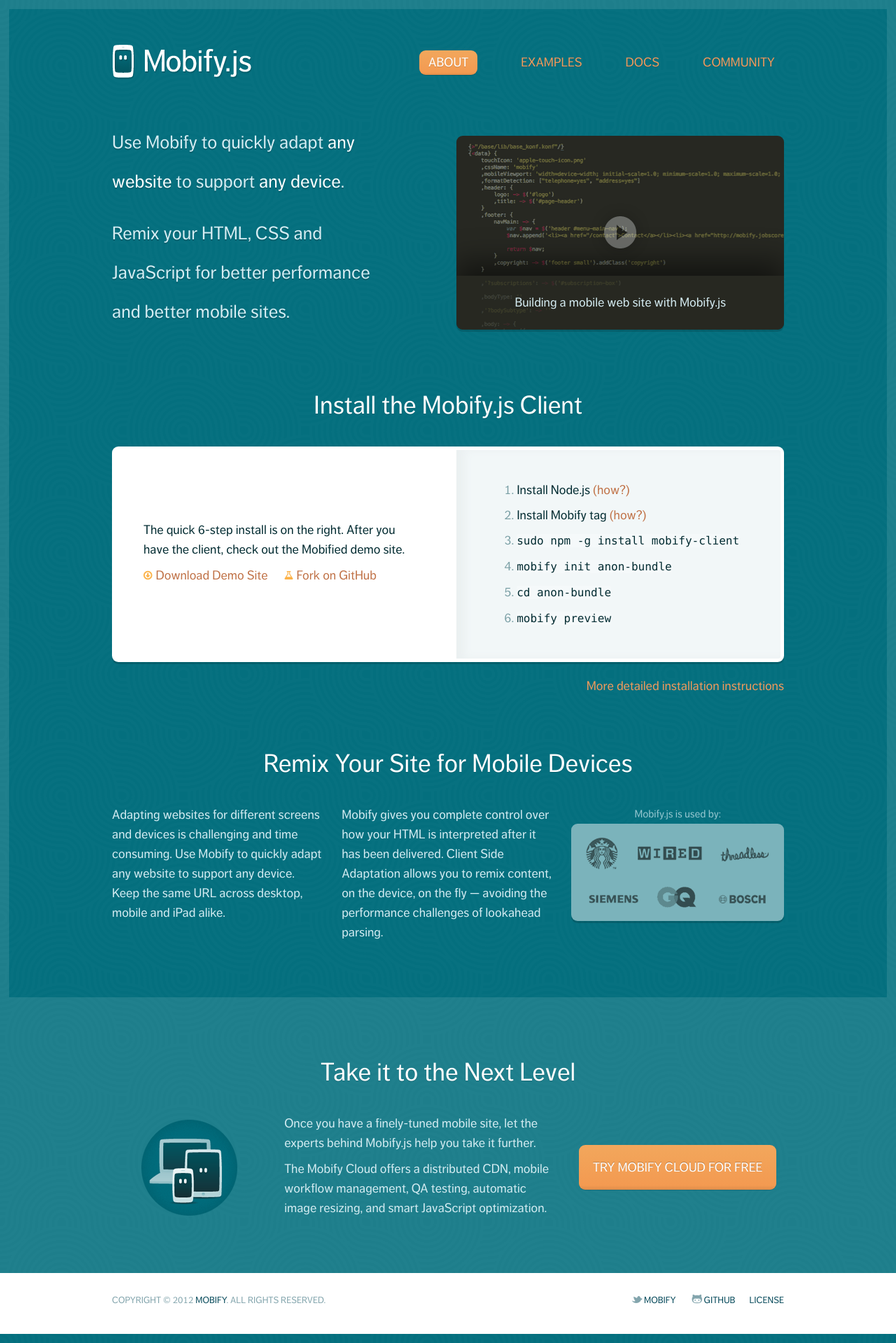
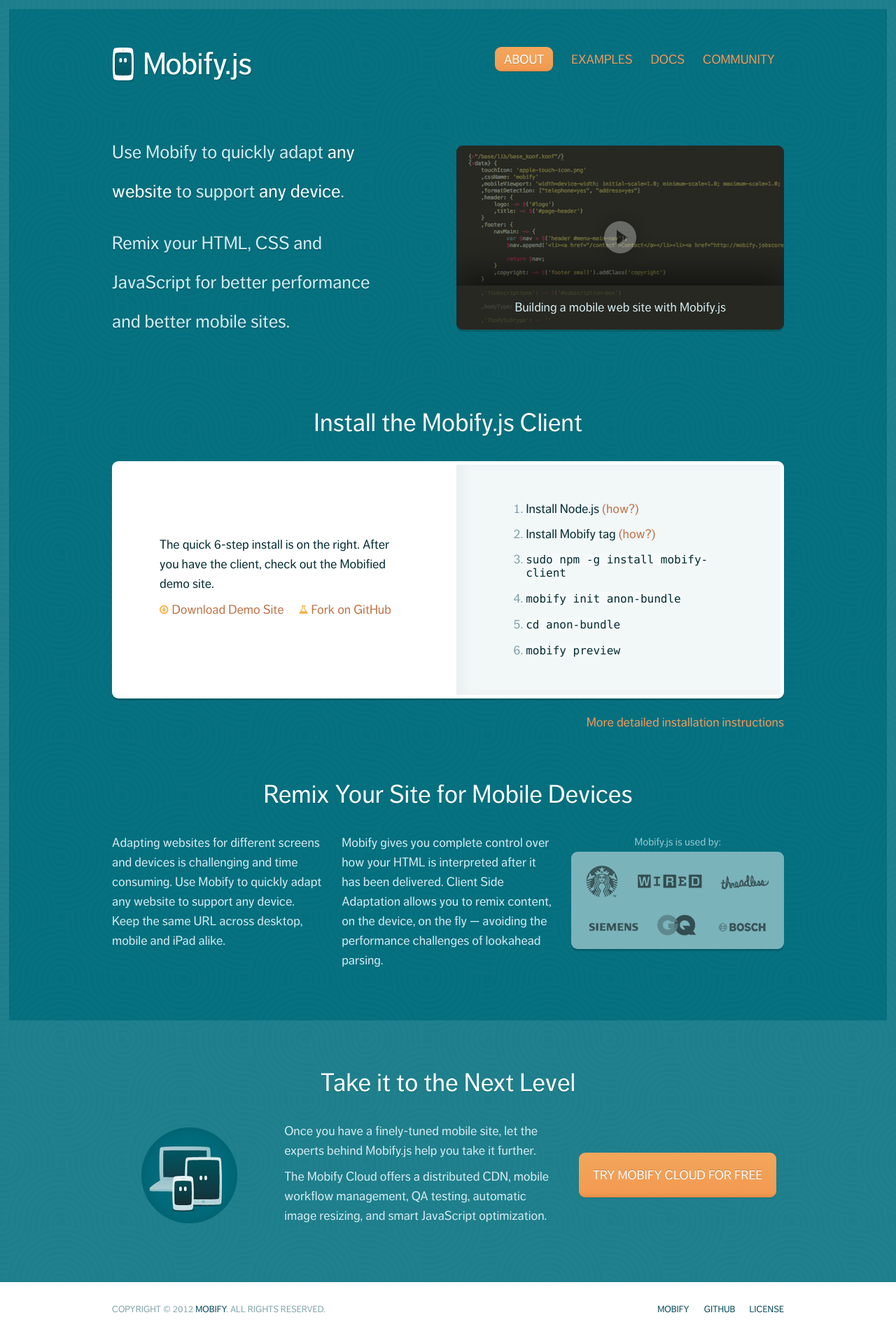
Before and after one commit to mobify/mobifyjs, a Jekyll site: the page built from www/index.html, in a window 1280 px wide. Shown: the whole page at 70% size. Built offline with Jekyll 4.4.1, drawn with Linux system fonts in a browser that asks for light colours.

Commit message:
Responsive is hard.

```diff
--- a/www/_includes/nav.html
+++ b/www/_includes/nav.html
@@ -3,11 +3,11 @@
 	                        <li>
 	                            <a href="/mobifyjs/" class="active rounded">About</a>
 	                        </li><li>
-	                            <a href="/mobifyjs/examples/demostore/">Examples</a>
+	                            <a href="/mobifyjs/examples/demostore/" class="rounded">Examples</a>
 	                        </li><li>
-	                            <a href="/mobifyjs/docs/">Docs</a>
+	                            <a href="/mobifyjs/docs/" class="rounded">Docs</a>
 	                        </li><li>
-	                            <a href="/mobifyjs/community/">Community</a>
+	                            <a href="/mobifyjs/community/" class="rounded">Community</a>
 	                        </li>
 	                    </ul><!-- .nav -->
 	                </div>
--- a/www/_layouts/base.html
+++ b/www/_layouts/base.html
@@ -11,7 +11,11 @@
 
 
         <script src="/mobifyjs/static/js/highlight/highlight.pack.js"></script>
-        <script type="text/javascript">hljs.initHighlightingOnLoad();</script>
+        <script type="text/javascript">
+            hljs.initHighlightingOnLoad();
+            /*! A fix for the iOS orientationchange zoom bug. Script by @scottjehl, rebound by @wilto.MIT / GPLv2 License.*/
+            (function(a){function m(){d.setAttribute("content",g),h=!0}function n(){d.setAttribute("content",f),h=!1}function o(b){l=b.accelerationIncludingGravity,i=Math.abs(l.x),j=Math.abs(l.y),k=Math.abs(l.z),(!a.orientation||a.orientation===180)&&(i>7||(k>6&&j<8||k<8&&j>6)&&i>5)?h&&n():h||m()}var b=navigator.userAgent;if(!(/iPhone|iPad|iPod/.test(navigator.platform)&&/OS [1-5]_[0-9_]* like Mac OS X/i.test(b)&&b.indexOf("AppleWebKit")>-1))return;var c=a.document;if(!c.querySelector)return;var d=c.querySelector("meta[name=viewport]"),e=d&&d.getAttribute("content"),f=e+",maximum-scale=1",g=e+",maximum-scale=10",h=!0,i,j,k,l;if(!d)return;a.addEventListener("orientationchange",m,!1),a.addEventListener("devicemotion",o,!1)})(this);
+        </script>
 
         <meta name="viewport" content="width=device-width, initial-scale=1.0">
     </head>
--- a/www/index.html
+++ b/www/index.html
@@ -1,6 +1,7 @@
 ---
 layout: base
 title: mobify.js
+bodyclass: home
 ---
 
 <div class="row-fluid">
--- a/www/static/css/ui-dev.css
+++ b/www/static/css/ui-dev.css
@@ -25,7 +25,7 @@
 	}
 code {
 	border: none;
-	font-size: 16px;
+	font-size: 0.888889em;
 	text-decoration: none;
 	color: #9ccbd2;
 	background: rgba(255,255,255,0.2);
@@ -43,14 +43,13 @@
 	font-weight: normal;
 }
 h1 {
-	font-size: 36px;
+	font-size: 2em;
 	color: #fff;
 }
 h2 {
 	font-weight: normal;
-	font-size: 36px;
-	text-align: center;
-	margin: 40px 0;
+	font-size: 2em;
+	margin: 1em 0;
 	color: #fff;
 	text-shadow: rgba(0,0,0,0.15) 0 1px 0;
 }
@@ -94,8 +93,8 @@
 		color: #032c32;
 	}
 .btn, a.btn {
-	font-size: 18px;
-	line-height: 28px;
+	font-size: 1em;
+	line-height: 1.555556em;
 	text-transform: uppercase;
 	border: none;
 	color: #fff;
@@ -142,7 +141,7 @@
 	border-width: 13px 13px 0 13px;
 }
 	.page .viewport, .docs .viewport {
-		padding-bottom: 70px;
+		padding-bottom: 4em;
 	}
 .footer .row-fluid, .viewport .row-fluid {
 	margin: 0 auto;
@@ -151,6 +150,12 @@
 @media (max-width: 767px) {
 	body {
 		padding: 0;
+		font-size: 15px;
+		line-height: 23.33334px;
+	}
+	.viewport {
+		border-width: 0;
+		border-top-width: 6px;
 	}
 	.footer .row-fluid, .viewport .row-fluid {
 		width: 85%;
@@ -188,7 +193,7 @@
 	overflow: hidden;
 }
 .navbar {
-	padding: 50px 0 60px 0;
+	padding: 3em 0 4em 0;
 }
 .navbar .brand {
 	font-size: 0;
@@ -205,10 +210,13 @@
 	white-space: nowrap;
 	margin: 0;
 }
+.navbar .nav li {
+	margin: 0;
+}
 .navbar .nav > li > a {
 	line-height: 1;
 	text-transform: uppercase;
-	padding: 8px 13px 9px 13px;
+	padding: 9px 13px 8px 13px;
 	color: #f29a5c;
 	text-shadow: rgba(0,0,0,0.15) 0 1px 0;
 	-webkit-transition: color 0.25s ease-out;
@@ -242,7 +250,7 @@
 	}
 @media (max-width: 767px) {
 	.navbar {
-		padding: 30px 0 40px 0;
+		padding: 2em 0 3em 0;
 	}
 	.navbar-inner {
 		text-align: center;
@@ -252,7 +260,7 @@
 		float: none;
 	}
 	.navbar .nav-wrapper {
-		padding-top: 50px;
+		padding-top: 2em;
 		clear: left;
 		text-align: center;
 	}
@@ -260,8 +268,29 @@
 		float: none;
 		display: inline-block;
 	}
+}
+@media (max-width: 480px) {
+	.navbar ul.nav {
+		display: block;
+	}
 	.navbar .nav li {
-		margin-left: 0;
+		text-align: center;
+		float: left;
+		width: 50%;
+		padding: 0;
+		margin: 0;
+	}
+	.navbar .nav > li > a {
+		background: rgba(0,0,0,0.1);
+		margin: 2px;
+		padding: 9px 0 8px 0;
+	}
+	.navbar .nav > li > a.active {
+		margin: 0;
+	}
+	.navbar .nav > li > a:hover, .navbar .nav > li > a:active {
+		color: #fff;
+		background: rgba(0,0,0,0.2);
 	}
 }
 
@@ -270,19 +299,18 @@
 
 /* Page Components */
 .page h2 {
-	text-align: left;
-	font-size: 26px;
+	font-size: 1.444444em;
 	margin: 1.3846em 0 0.346em 0;
 }
 .lead-in {
 	background: rgba(255,255,255,0.15);
-	padding: 40px;
+	padding: 2em;
 	margin-bottom: 1em;
 }
 	.lead-in h1 {
 		float: left;
 		color: #fff;
-		font-size: 36px;
+		font-size: 2em;
 		width: 32.5%;
 	}
 @media (max-width: 999px) {
@@ -294,11 +322,13 @@
 }
 
 
+
+
 /* Footer Layout */
 .footer {
 	color: #83a5ad;
 	background: #fff;
-	font-size: 13px;
+	font-size: 0.72222em;
 	text-transform: uppercase;
 }
 	.footer .span6 {
@@ -312,7 +342,7 @@
 			background: transparent;
 		}
 	.footer i {
-		font-size: 16px;
+		font-size: 0.88889px;
 		color: #83a5ad;
 		text-decoration: none;
 		-webkit-transition: color 0.2s ease-out;
@@ -348,10 +378,15 @@
 
 
 
+
 /* Page Layout: Home Page */
+.home h2 {
+	text-align: center;
+	padding: 0 0.5em;
+}
 .lead {
-	font-size: 26px;
-	line-height: 56px;
+	font-size: 1.4444em;
+	line-height: 2.153846em;
 	text-align: center;
 	text-shadow: rgba(0,0,0,0.15) 0 2px 0;
 }
@@ -398,7 +433,7 @@
 	}
 	.video h3 {
 		color: #d5ecf2;
-		padding: 25px 0;
+		padding: 1em 0;
 		text-align: center;
 		background: rgba(39,40,34,0.7);
 		-webkit-border-bottom-left-radius: 9px;
@@ -412,17 +447,17 @@
 		box-shadow: rgba(0,0,0,0.5) 0 -20px 40px 0;
 	}
 .install-client {
-	padding-top: 30px;
+	padding-top: 2.5em;
 }
 .install-container {
 	padding: 5px;
 }
 .install-summary {
-	padding: 40px;
+	padding: 2em 3.5em;
 }
 	.install-summary a {
 		padding: 0.5em 0;
-		padding-right: 20px;
+		padding-right: 1em;
 		white-space: nowrap;
 	}
 	.install-summary a:last-child {
@@ -431,7 +466,7 @@
 	.install-summary i {
 		color: #fcb248;
 		padding-right: 5px;
-		font-size: 16px;
+		font-size: 0.88889em;
 		text-decoration: none;
 		-webkit-transition: color 0.2s ease-out;
 		-moz-transition: color 0.2s ease-out;
@@ -445,7 +480,7 @@
 .install-instructions {
 	background: #f2f7f8;
 	overflow: hidden;
-	padding: 30px 50px;
+	padding: 2em 3.5em;
 	margin: 0;
 	-webkit-border-top-right-radius: 3px;
 	-webkit-border-bottom-right-radius: 3px;
@@ -471,11 +506,11 @@
 		margin: 1em 0 1em 2em;
 	}
 .remix-site {
-	padding: 40px 0 70px 0;
+	padding: 2em 0 3.5em 0;
 }
 	.remix-site .clients h3 {
 		text-align: center;
-		font-size: 15px;
+		font-size: 0.833333em;
 		color: #97c7d0;
 	}
 	.remix-site .clients .well {
@@ -485,7 +520,7 @@
 .next-level {
 	background: #1e7e8b;
 	background: rgba(255,255,255,0.1);
-	padding: 50px 0 70px 0;
+	padding: 2em 0 4em 0;
 }
 	.next-level .graphic, .next-level .cta {
 		text-align: center;
@@ -500,6 +535,14 @@
 @media (max-width: 320px) {
 	.remix-site .clients img {
 		width: 100%;
+	}
+	.video .play i {
+		top: 40%;
+	}
+}
+@media (max-width: 480px) {
+	.remix-site .clients h3 {
+		padding-top: 2em;
 	}
 }
 @media (min-width: 480px) {
@@ -521,7 +564,11 @@
 		padding-top: 100px;
 	}
 }
-
+@media (min-width: 768px) and (max-width: 999px) {
+	.lead {
+		font-size: 1.1em;
+	}
+}
 
 
 
@@ -555,11 +602,11 @@
 	.docs-nav li {
 		list-style: none;
 		margin: 1em 0;
-		line-height: 20px;
+		line-height: 1.5em;
 	}
 		.docs-nav li li {
 			margin: 0.5em 0;
-			font-size: 15px;
+			font-size: 0.833333em;
 		}
 		.docs-nav li li a, .docs-nav li li a:visited {
 			color: #f29a5c;
@@ -568,7 +615,7 @@
 			color: #f29a5c;
 			background: none;
 			padding: 0;
-			font-size: 14px;
+			font-size: 1em;
 			-webkit-box-shadow: none;
 			-moz-box-shadow: none;
 			box-shadow: none;
```
